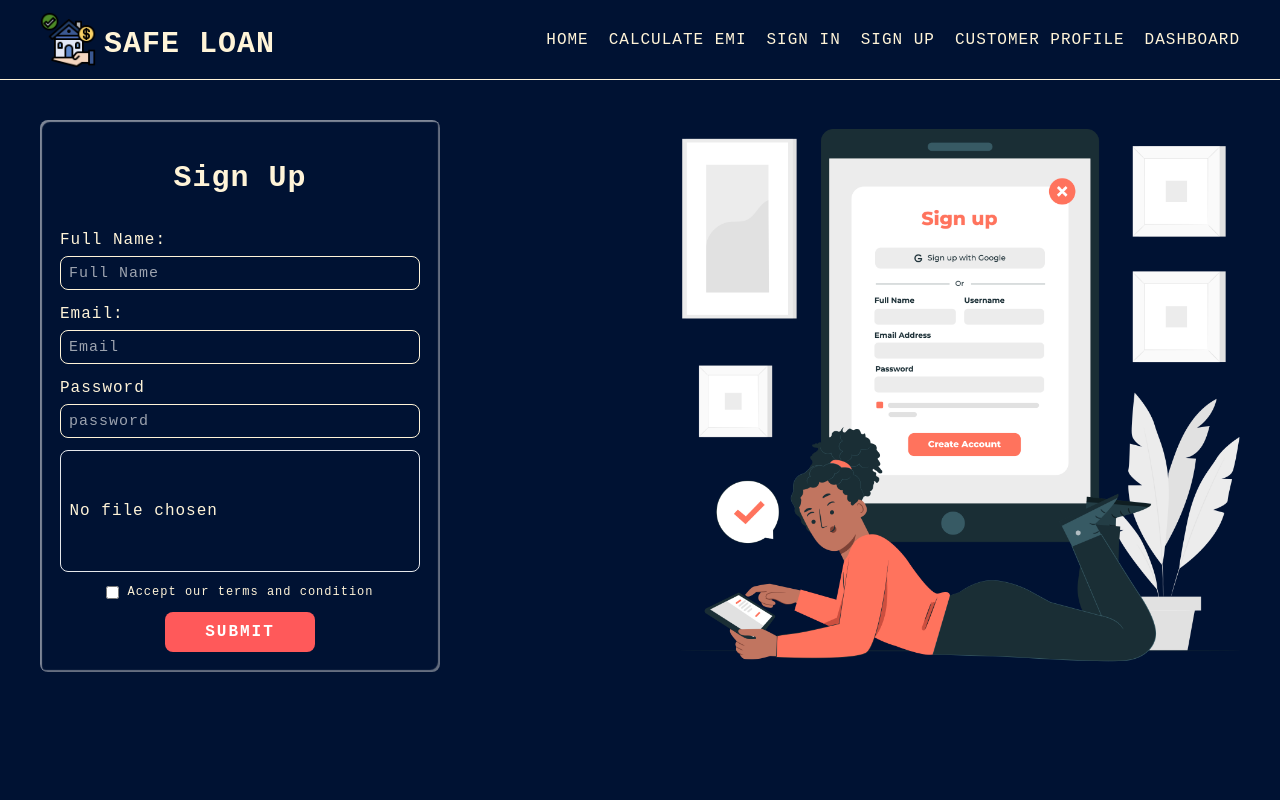
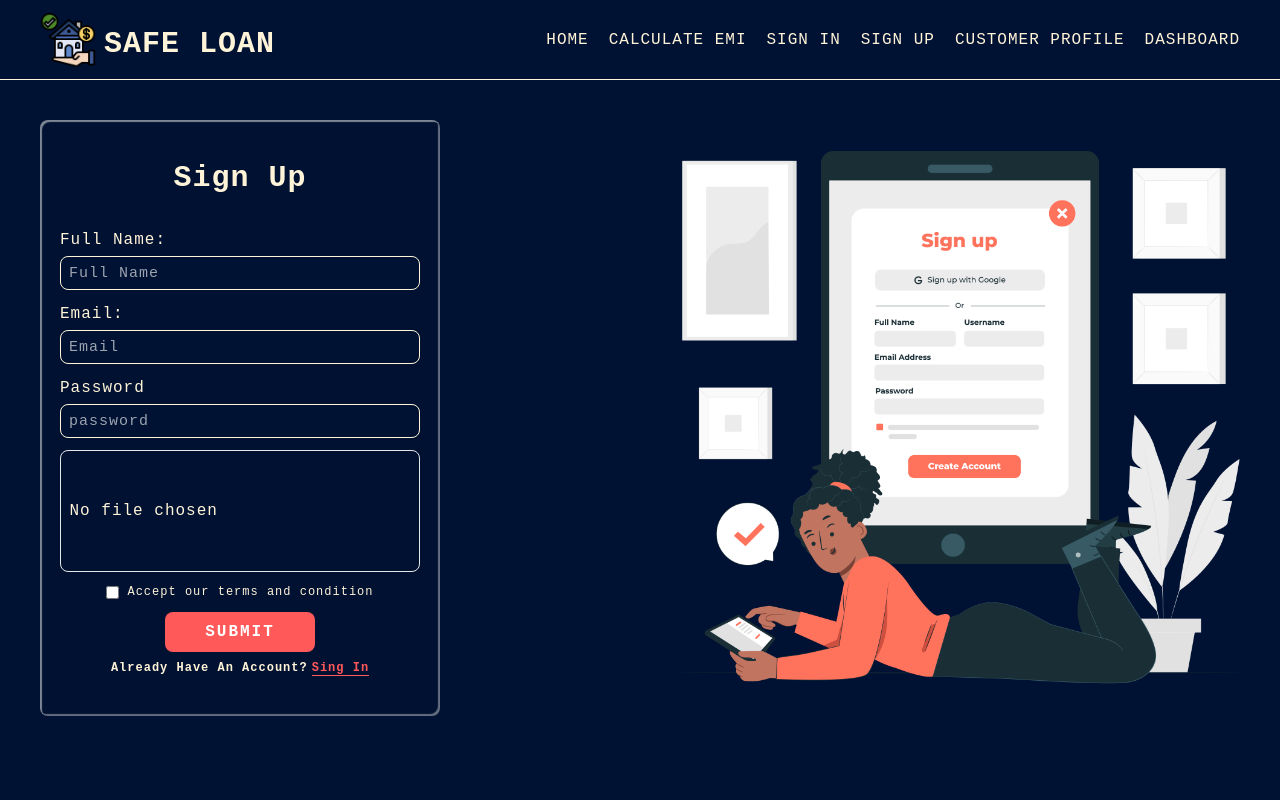
Before and after one commit to mostafizurRahaman/safe-loan, a React (Create React App) app: page /signup in a window 1280 px wide. Shown: the top 800 px of the page. Built offline with nearby package versions, Linux system fonts and the light colour scheme; no server answers.

Commit message:
already have an account button  and animate the form

```diff
--- a/src/Pages/SignUp/SignUp.js
+++ b/src/Pages/SignUp/SignUp.js
@@ -7,15 +7,13 @@ import ErrorMessage from "../../Components/ErrorMessage/ErrorMessage";
 import { AuthContext } from "../../Context/AuthProvider/AuthProvider";
 import { toast } from "react-hot-toast";
 import useToken from "../../hooks/useToken/useToken";
-import { useNavigate } from "react-router-dom";
-
-
+import { Link, useNavigate } from "react-router-dom";
 
 const SignUp = () => {
    const { createUser, updateInfo } = useContext(AuthContext);
    const [accept, setAccept] = useState(false);
-   const [signUpEmail, setSignUpEmail] = useState('');
-   const {token, isTokenLoading} = useToken(signUpEmail);
+   const [signUpEmail, setSignUpEmail] = useState("");
+   const { token } = useToken(signUpEmail);
    const navigate = useNavigate();
    const {
       register,
@@ -23,13 +21,13 @@ const SignUp = () => {
       formState: { errors },
    } = useForm();
 
-
-   if(token){
-      navigate('/');
+   if (token) {
+      navigate("/");
    }
 
    const imageKey = process.env.REACT_APP_IMAGE_BB_KEY;
 
+   // get form Data + upload Image  on ImageBB + Create New User
    const onSubmit = (data) => {
       const formData = new FormData();
       const UploadedImage = data.image[0];
@@ -55,7 +53,7 @@ const SignUp = () => {
                      email: data.email,
                      photoURL: imageUrl,
                      role: "customer",
-                  }
+                  };
 
                   saveUser(newUser);
                })
@@ -73,27 +71,27 @@ const SignUp = () => {
 
    // save user api:
    const saveUser = (user) => {
-      fetch('http://localhost:5000/users', {
+      fetch("http://localhost:5000/users", {
          method: "POST",
          headers: {
             "content-type": "application/json",
          },
-         body: JSON.stringify(user)
+         body: JSON.stringify(user),
       })
-      .then(res =>res.json())
-      .then(data => {
-         if(data.acknowledged){
-            setSignUpEmail(user?.email);
-            toast.success('Congratulations, successfully create a profile');
-         }
-      })
-      .catch(err => console.log(err));
-   }
+         .then((res) => res.json())
+         .then((data) => {
+            if (data.acknowledged) {
+               setSignUpEmail(user?.email);
+               toast.success("Congratulations, successfully create a profile");
+            }
+         })
+         .catch((err) => console.log(err));
+   };
    return (
       <div className="min-h-screen py-10 md:px-10 px-5 bg-primary ">
          <div className="flex  items-center justify-center  md:flex-row flex-col-reverse  gap-20 h-auto  ">
             <div className="md:w-1/2 w-full">
-               <div className="w-full  md:w-[400px] bg-primary   bg-opacity-75  p-5 rounded-lg myForm flex items-center justify-center ">
+               <div className="w-full  md:w-[400px] bg-primary   bg-opacity-75  p-5 rounded-lg myForm flex items-center justify-center " data-aos="fade-up-right">
                   <form
                      className="w-full  flex items-center flex-col gap-3 h-auto "
                      onSubmit={handleSubmit(onSubmit)}
@@ -198,20 +196,26 @@ const SignUp = () => {
                            Accept our <span>terms and condition</span>
                         </label>
                      </div>
-                     <div>
+                     <div className="flex items-center justify-center flex-col ">
                         <button
                            type="submit"
-                           className="text-white font-semibold uppercase px-10 py-2 bg-secondary hover:bg-opacity-80  rounded-lg "
+                           className="mb-2  text-white font-semibold uppercase px-10 py-2 bg-secondary hover:bg-opacity-80  rounded-lg "
                            style={{ letterSpacing: "2px" }}
                            disabled={!accept}
                         >
                            Submit
                         </button>
+                        <div className="mb-5">
+                           <p className="text-center  text-xs  text-accent font-semibold capitalize">
+                              Already have an account?
+                              <Link className="border-b border-b-secondary  text-secondary ml-1" to="/signin">sing In</Link>
+                           </p>
+                        </div>
                      </div>
                   </form>
                </div>
             </div>
-            <div className="w-full  md:w-1/2 flex items-center justify-center ">
+            <div className="w-full  md:w-1/2 flex items-center justify-center " data-aos="fade-up-left">
                <img
                   src={sideRegister}
                   alt="sign_up_image"
```
